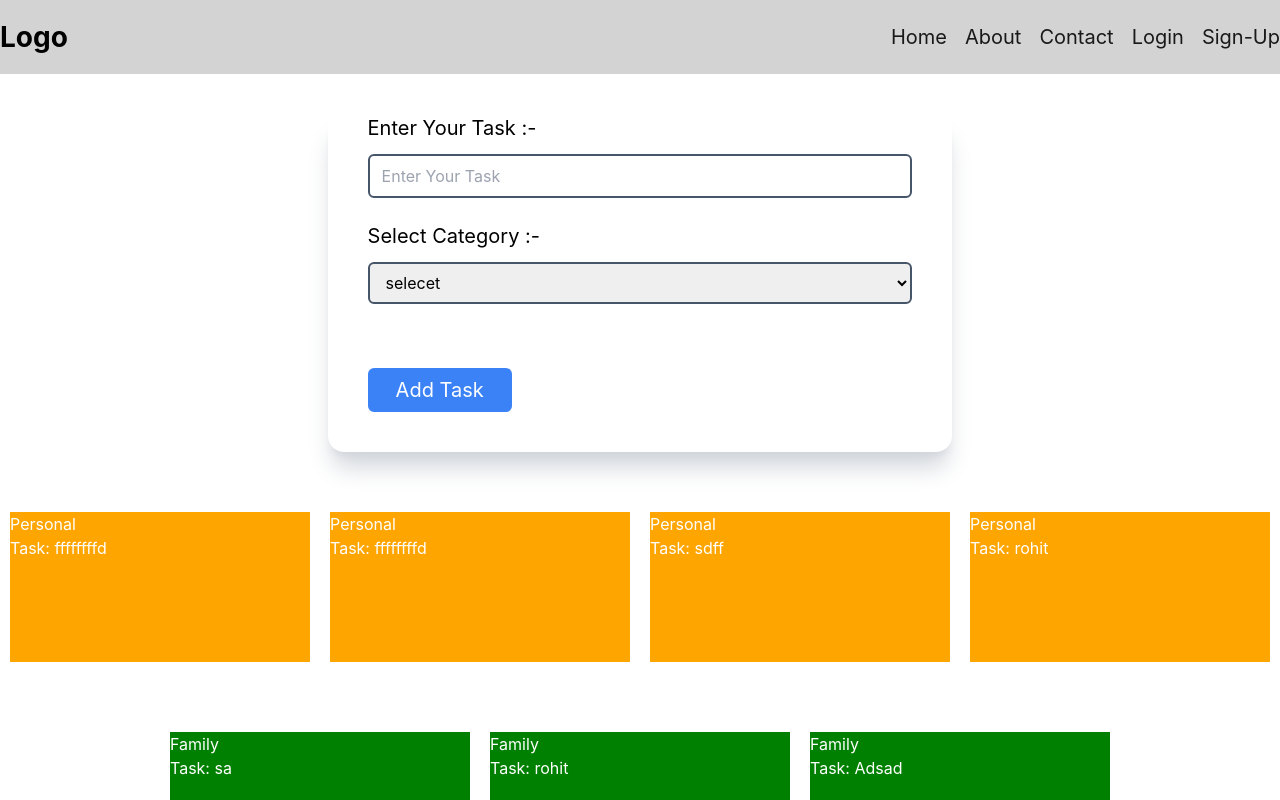
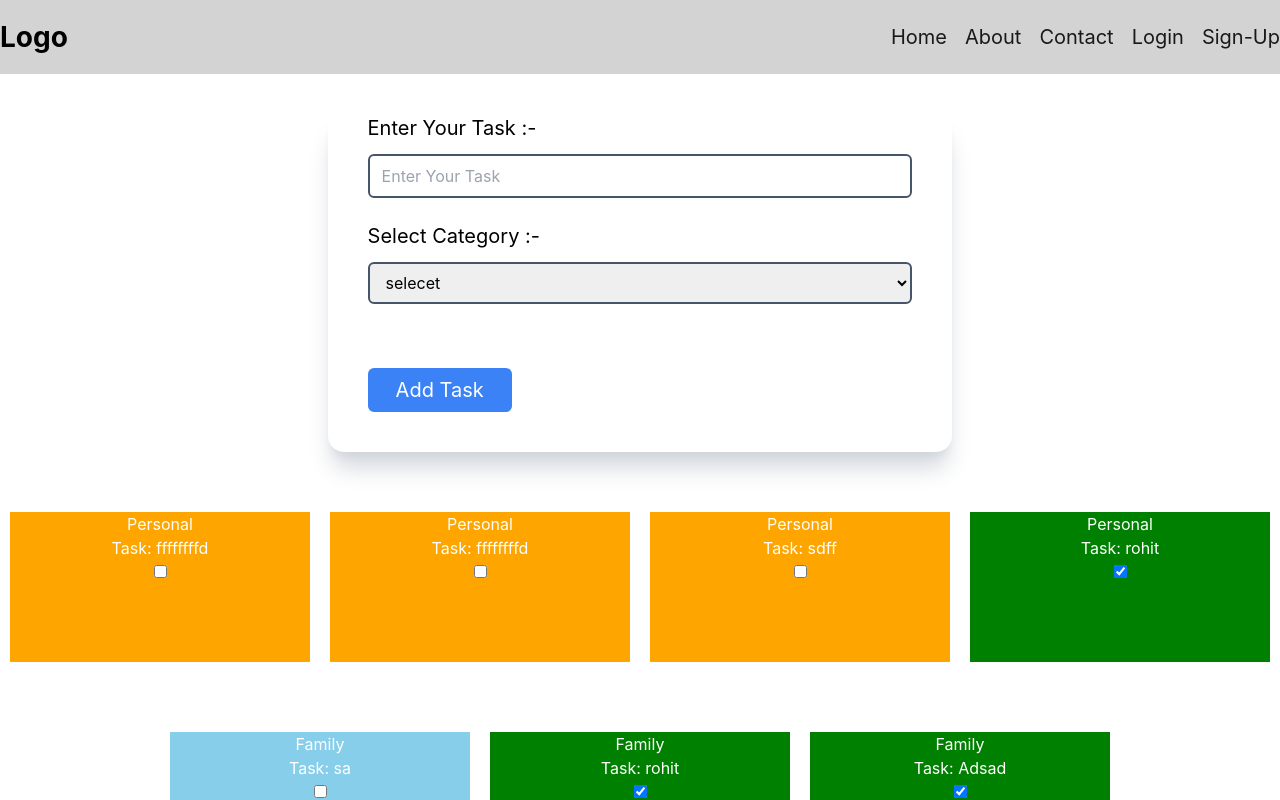
Before and after one commit to rohit9github/react-project, a React (Create React App) app in the folder todo-list/: page / in a window 1280 px wide. Shown: the top 800 px of the page. Built offline with nearby package versions, Linux system fonts and the light colour scheme; data requests are answered from the project's data file.

Commit message:
add check box and apply complted functionallty

```diff
--- a/todo-list/db.json
+++ b/todo-list/db.json
@@ -19,7 +19,8 @@
     {
       "id": "492b",
       "task": "rohit",
-      "category": "Family"
+      "category": "Family",
+      "completed": true
     },
     {
       "id": "0447",
@@ -43,17 +44,20 @@
     {
       "id": "8e6b",
       "task": "ffffffffd",
-      "category": "Personal"
+      "category": "Personal",
+      "completed": false
     },
     {
       "id": "7805",
       "category": "Personal",
-      "task": "sdff"
+      "task": "sdff",
+      "completed": false
     },
     {
       "id": "be65",
       "task": "rohit",
-      "category": "Personal"
+      "category": "Personal",
+      "completed": true
     },
     {
       "id": "36ee",
@@ -63,7 +67,8 @@
     {
       "id": "6e15",
       "category": "Family",
-      "task": "Adsad"
+      "task": "Adsad",
+      "completed": true
     }
   ]
 }
--- a/todo-list/src/Componets/Addtask.jsx
+++ b/todo-list/src/Componets/Addtask.jsx
@@ -8,6 +8,7 @@ function AddTask() {
 
     let [addTask, setAddTask] = useState({})
     let [data, setData] = useState([]);
+
     let isAuth = () => {
         return axios.get("http://localhost:3000/users", {
             users: []
@@ -64,15 +65,30 @@ function AddTask() {
 
     useEffect(() => {
         getTask();
+
     }, [])
 
     const categoryColors = {
         Personal: "orange",
         Office: "blue",
-        Family: "green",
+        Family: "skyblue",
         Friends: "purple",
         Other: "grey"
     };
+
+    const handleCheckboxChange = (task) => {
+        const updatedTask = { ...task, completed: !task.completed };
+        axios.put(`http://localhost:3000/tasks/${task.id}`, updatedTask)
+            .then(() => {
+                getTask();
+            })
+            .catch((err) => {
+                console.log(err);
+            });
+    };
+
+
+
 
     return (
         <>
@@ -98,25 +114,22 @@ function AddTask() {
             {Object.keys(data).map((category) => (
                 <div key={category} style={{ display: "flex", justifyContent: "center", marginTop: "50px" }}>
                     {data[category].map((task, index) => (
-
-
-
                         <div key={index} style={{
-                            backgroundColor: categoryColors[category],
+                            backgroundColor: task.completed ? "green" : categoryColors[category],
                             width: "300px",
                             height: "150px",
                             margin: "10px",
                             color: "white",
+                            textAlign: "center"
                         }}>
                             <h2>{category}</h2>
                             <h3>Task: {task.task}</h3>
+                            <input
+                                type="checkbox"
+                                checked={task.completed || false}
+                                onChange={() => handleCheckboxChange(task)}
+                            />
                         </div>
-
-
-
-
-
-
                     ))}
                 </div>
             ))}
```
Lines whose indentation alone changed are shown as unchanged.
